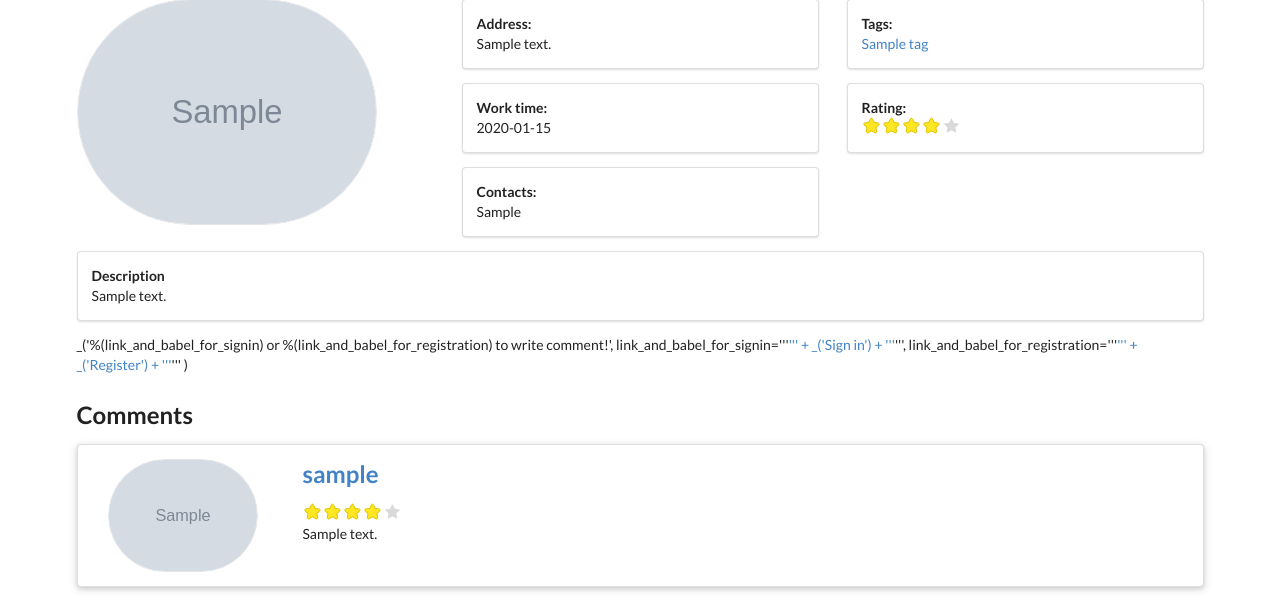
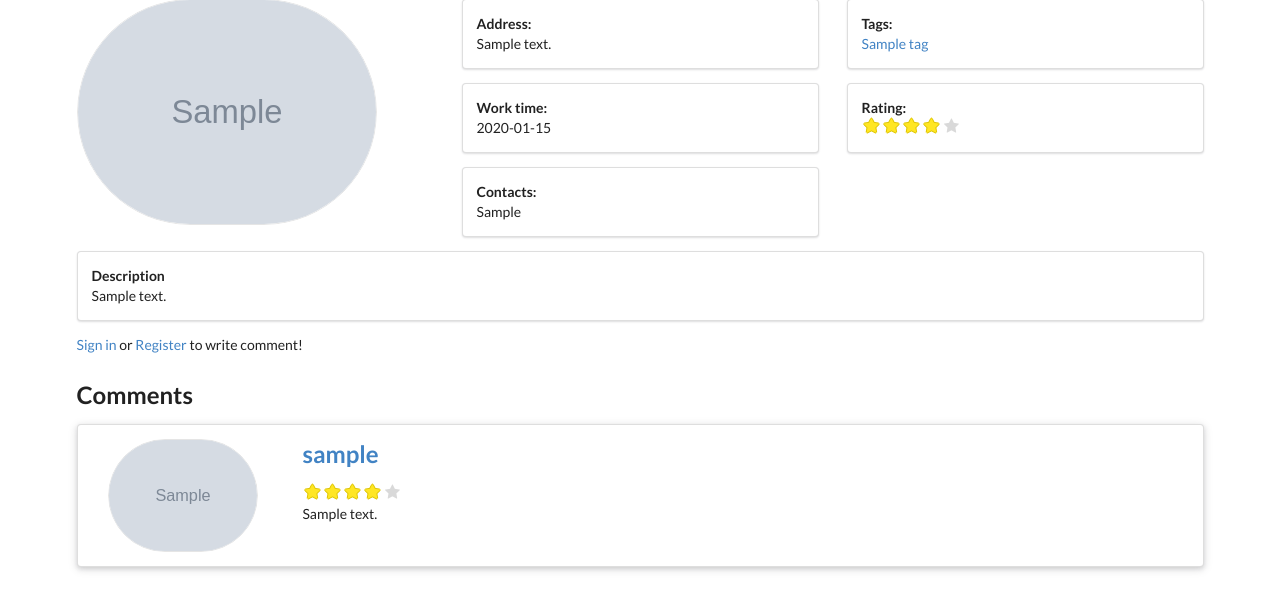
Before and after one commit to QwertygidQ/SpecialHelp, a Flask app: page /b/# in a window 1280 px wide. Shown: the part 117-732 px from the top of the page. Run offline with Flask 2, Linux system fonts and the light colour scheme; tables that the repository leaves empty hold one stand-in row (values such as "Sample post"); grey boxes marked "Sample" are stand-in pictures; parts of the project's set-up code (start-up, migrations or seed data) failed here and were passed over; some libraries are stand-ins or nearby versions.

Commit message:
Fix triple quoted strings in jinja

```diff
--- a/app/templates/business.html
+++ b/app/templates/business.html
@@ -73,10 +73,10 @@
 {% else %}
     <p>
         {% autoescape false %}
-            _('%(link_and_babel_for_signin) or %(link_and_babel_for_registration) to write comment!',
-              link_and_babel_for_signin='''<a href="{{ url_for('signin') }}">''' + _('Sign in') + '''</a>''',
-              link_and_babel_for_registration='''<a href="{{ url_for('signup') }}">''' + _('Register') + '''</a>'''
-            )
+        {{ _('%(link_and_babel_for_signin)s or %(link_and_babel_for_registration)s to write comment!',
+            link_and_babel_for_signin='<a href="{{ url_for(\'signin\') }}">' + _('Sign in') + '</a>',
+            link_and_babel_for_registration='<a href="{{ url_for(\'signup\') }}">' + _('Register') + '</a>'
+            ) }}
         {% endautoescape %}
     </p>
 {% endif %}
```
